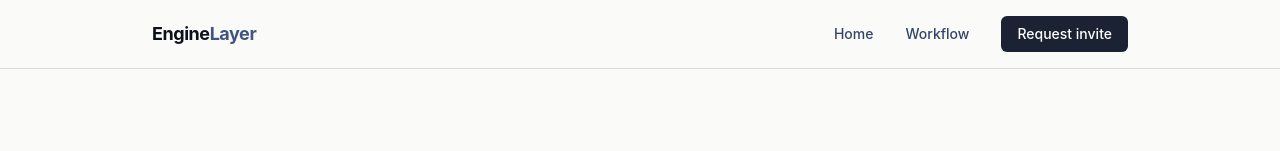
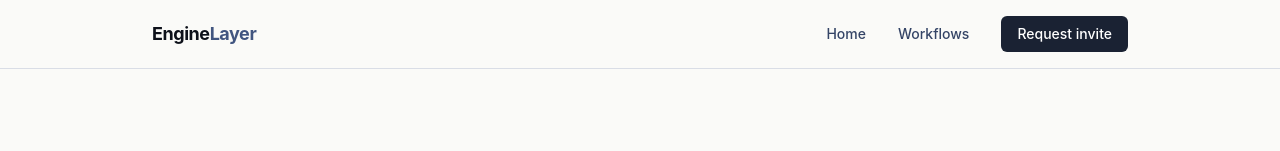
Before and after one commit to EngineLayer-ai/enginelayer-marketing, a Next.js app: page / in a window 1280 px wide. Shown: the top 151 px of the page. Built offline with nearby package versions, Linux system fonts and the light colour scheme.

Commit message:
Update nav: Workflow -> Workflows

```diff
--- a/src/components/Header.tsx
+++ b/src/components/Header.tsx
@@ -16,10 +16,10 @@ export function Header() {
             Home
           </Link>
           <Link
-            href="/workflow"
+            href="/workflows"
             className="font-medium text-navy-600 transition-colors hover:text-navy-900"
           >
-            Workflow
+            Workflows
           </Link>
           <Link
             href="/request-invite"
```
